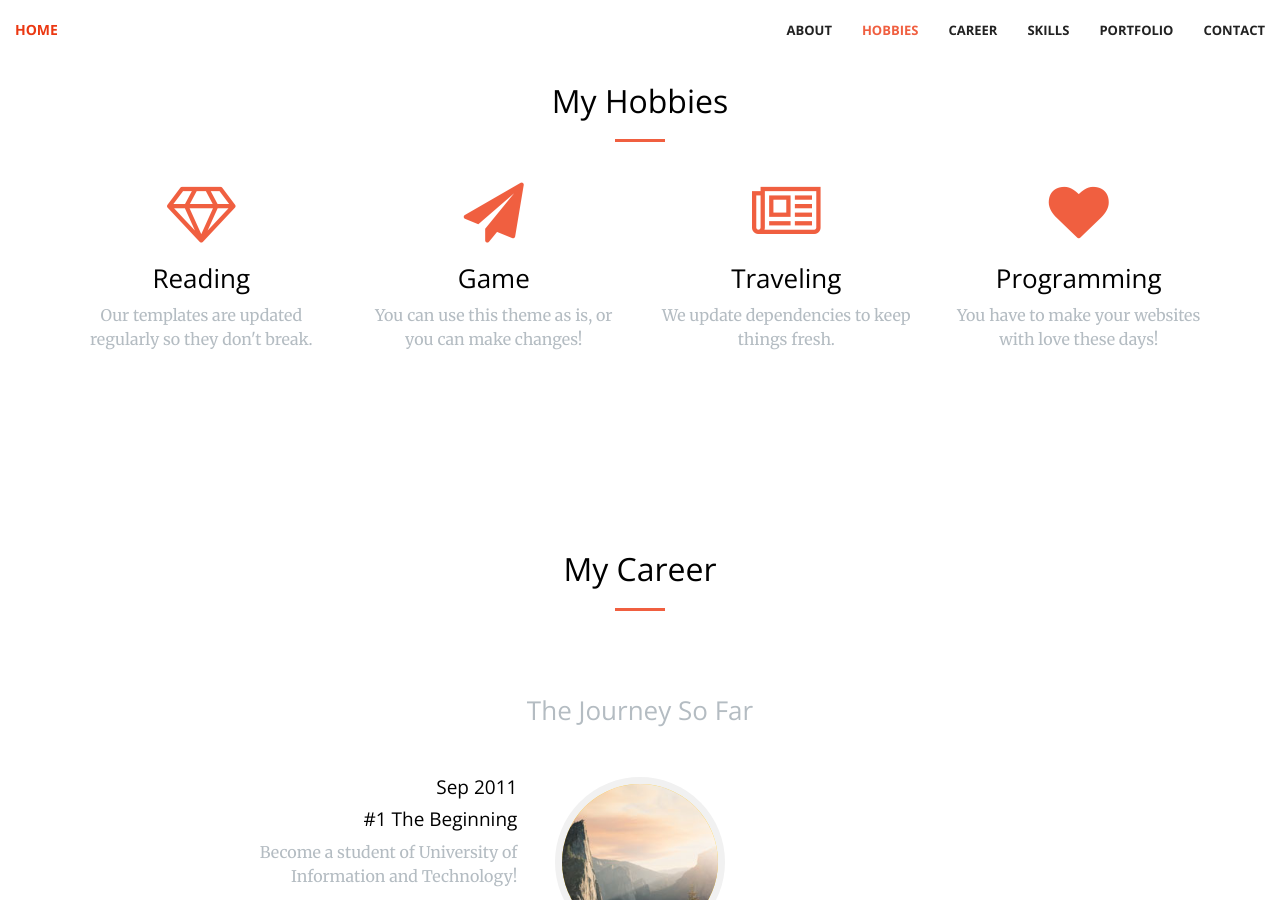
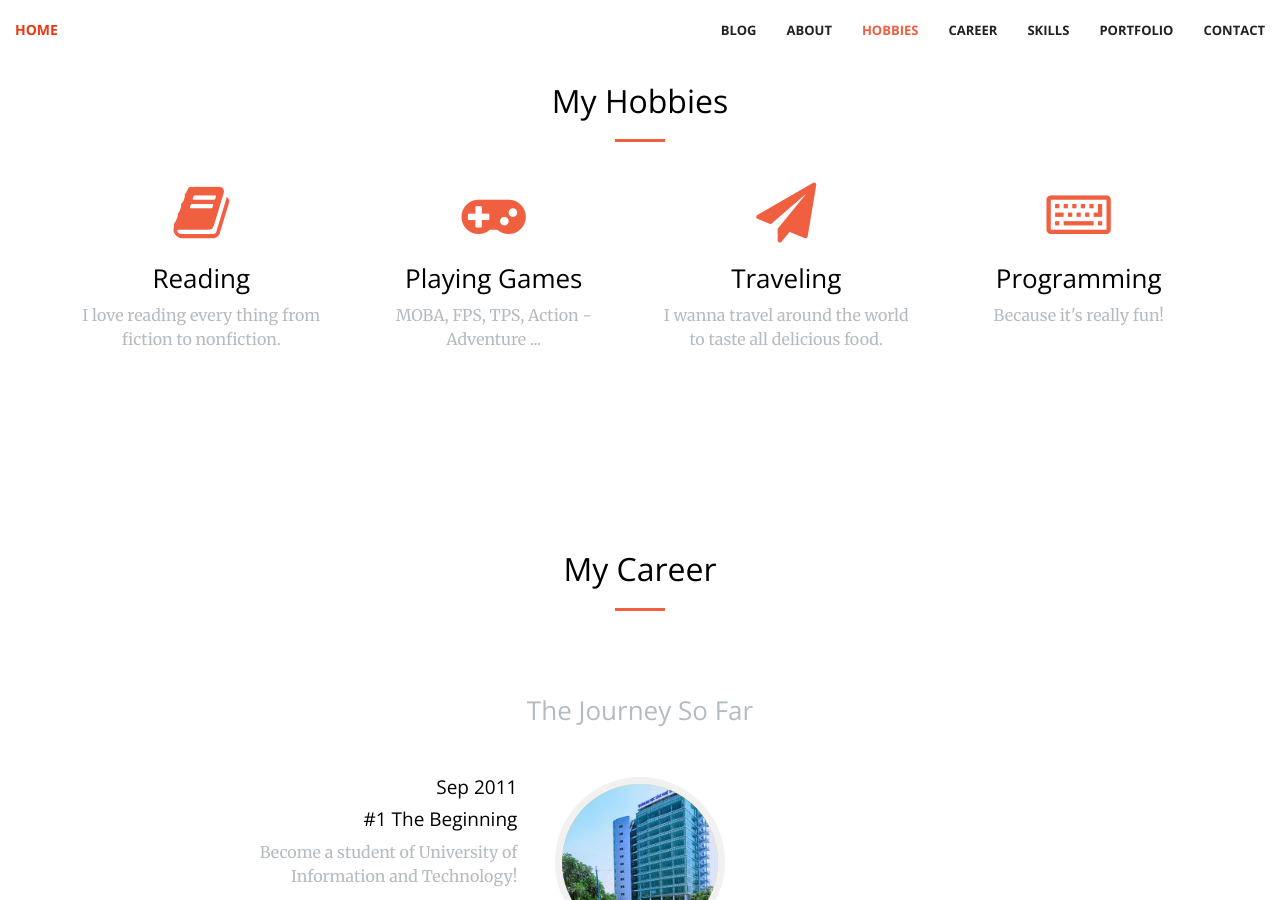
Before and after one commit to trongthien18/trongthien18.github.io, a Jekyll site: the page built from index.html, in a window 1280 px wide and 900 px high, scrolled down 1484 px. Built offline with Jekyll 4.4.1, drawn with Linux system fonts in a browser that asks for light colours; some of the changed text lies outside the part shown.

Commit message:
Change images of career

```diff
--- a/_includes/aside.html
+++ b/_includes/aside.html
@@ -1,8 +1,9 @@
   <aside class="bg-dark">
       <div class="container text-center">
           <div class="call-to-action">
-              <h2>Free Download at Start Bootstrap!</h2>
-              <a href="#" class="btn btn-default btn-xl wow tada">Download Now!</a>
+              <h2></h2>
+              <a href="#" class="btn btn-default btn-xl wow tada">My Blog</a>
+              <br>
           </div>
       </div>
   </aside>
--- a/_includes/career.html
+++ b/_includes/career.html
@@ -16,7 +16,7 @@
                     <ul class="timeline">
                         <li>
                             <div class="timeline-image">
-                                <img class="img-circle img-responsive" src="img/about/1.jpg" alt="">
+                                <img class="img-circle img-responsive" src="img/about/uit_2015.jpg" alt="">
                             </div>
                             <div class="timeline-panel">
                                 <div class="timeline-heading">
@@ -30,7 +30,7 @@
                         </li>
                         <li class="timeline-inverted">
                             <div class="timeline-image">
-                                <img class="img-circle img-responsive" src="img/about/2.jpg" alt="">
+                                <img class="img-circle img-responsive" src="img/about/guava7.png" alt="">
                             </div>
                             <div class="timeline-panel">
                                 <div class="timeline-heading">
@@ -44,7 +44,7 @@
                         </li>
                         <li>
                             <div class="timeline-image">
-                                <img class="img-circle img-responsive" src="img/about/4.jpg" alt="">
+                                <img class="img-circle img-responsive" src="img/about/graduation.jpg" alt="">
                             </div>
                             <div class="timeline-panel">
                                 <div class="timeline-heading">
@@ -58,7 +58,7 @@
                         </li>
                         <li class="timeline-inverted">
                             <div class="timeline-image">
-                                <img class="img-circle img-responsive" src="img/about/3.jpg" alt="">
+                                <img class="img-circle img-responsive" src="img/about/genix.png" alt="">
                             </div>
                             <div class="timeline-panel">
                                 <div class="timeline-heading">
--- a/_includes/contact.html
+++ b/_includes/contact.html
@@ -4,7 +4,7 @@
             <div class="col-lg-8 col-lg-offset-2 text-center">
                 <h2 class="section-heading">Let's Get In Touch!</h2>
                 <hr class="primary">
-                <p>Ready to start your next project with us? That's great! Give us a call or send us an email and we will get back to you as soon as possible!</p>
+                <p>Ready to start your next project with me? That's great! Give me a call or send me an email and I will get back to you as soon as possible!</p>
             </div>
         <div class="col-lg-2 col-lg-offset-2 text-center">
             <a href="https://twitter.com/{{ site.twitter_username }}">
--- a/_includes/hobbies.html
+++ b/_includes/hobbies.html
@@ -11,30 +11,30 @@
         <div class="row">
             <div class="col-lg-3 col-md-6 text-center">
                 <div class="service-box">
-                    <i class="fa fa-4x fa-diamond wow bounceIn text-primary"></i>
+                    <i class="fa fa-4x fa-book wow bounceIn text-primary"></i>
                     <h3>Reading</h3>
-                    <p class="text-muted">Our templates are updated regularly so they don't break.</p>
+                    <p class="text-muted">I love reading every thing from fiction to nonfiction. </p>
                 </div>
             </div>
             <div class="col-lg-3 col-md-6 text-center">
                 <div class="service-box">
-                    <i class="fa fa-4x fa-paper-plane wow bounceIn text-primary" data-wow-delay=".1s"></i>
-                    <h3>Game</h3>
-                    <p class="text-muted">You can use this theme as is, or you can make changes!</p>
+                    <i class="fa fa-4x fa-gamepad wow bounceIn text-primary" data-wow-delay=".1s"></i>
+                    <h3>Playing Games</h3>
+                    <p class="text-muted">MOBA, FPS, TPS, Action - Adventure ...</p>
                 </div>
             </div>
             <div class="col-lg-3 col-md-6 text-center">
                 <div class="service-box">
-                    <i class="fa fa-4x fa-newspaper-o wow bounceIn text-primary" data-wow-delay=".2s"></i>
+                    <i class="fa fa-4x fa-paper-plane wow bounceIn text-primary" data-wow-delay=".2s"></i>
                     <h3>Traveling</h3>
-                    <p class="text-muted">We update dependencies to keep things fresh.</p>
+                    <p class="text-muted">I wanna travel around the world to taste all delicious food.</p>
                 </div>
             </div>
             <div class="col-lg-3 col-md-6 text-center">
                 <div class="service-box">
-                    <i class="fa fa-4x fa-heart wow bounceIn text-primary" data-wow-delay=".3s"></i>
+                    <i class="fa fa-4x fa-keyboard-o wow bounceIn text-primary" data-wow-delay=".3s"></i>
                     <h3>Programming</h3>
-                    <p class="text-muted">You have to make your websites with love these days!</p>
+                    <p class="text-muted">Because it's really fun!</p>
                 </div>
             </div>
         </div>
--- a/_includes/nav.html
+++ b/_includes/nav.html
@@ -14,6 +14,9 @@
         <!-- Collect the nav links, forms, and other content for toggling -->
         <div class="collapse navbar-collapse" id="bs-example-navbar-collapse-1">
             <ul class="nav navbar-nav navbar-right">
+                 <li>
+                    <a href="#blog">Blog</a>
+                </li>
                 <li>
                     <a class="page-scroll" href="#about">About</a>
                 </li>
```
Also changed, not shown: img/about/genix.png (added), img/about/graduation.jpg (added), img/about/guava7.png (added), img/about/uit_2015.jpg (added).
